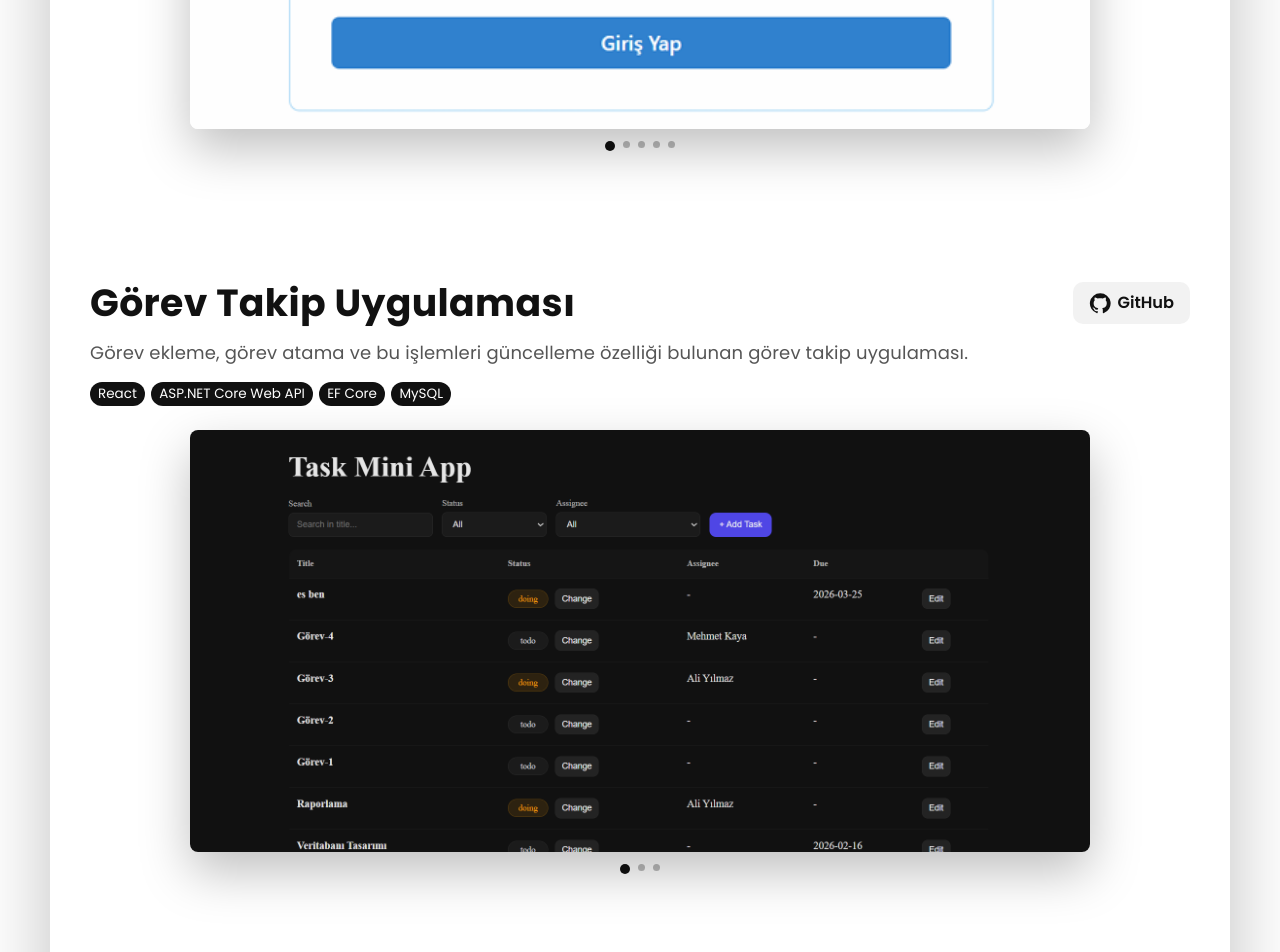
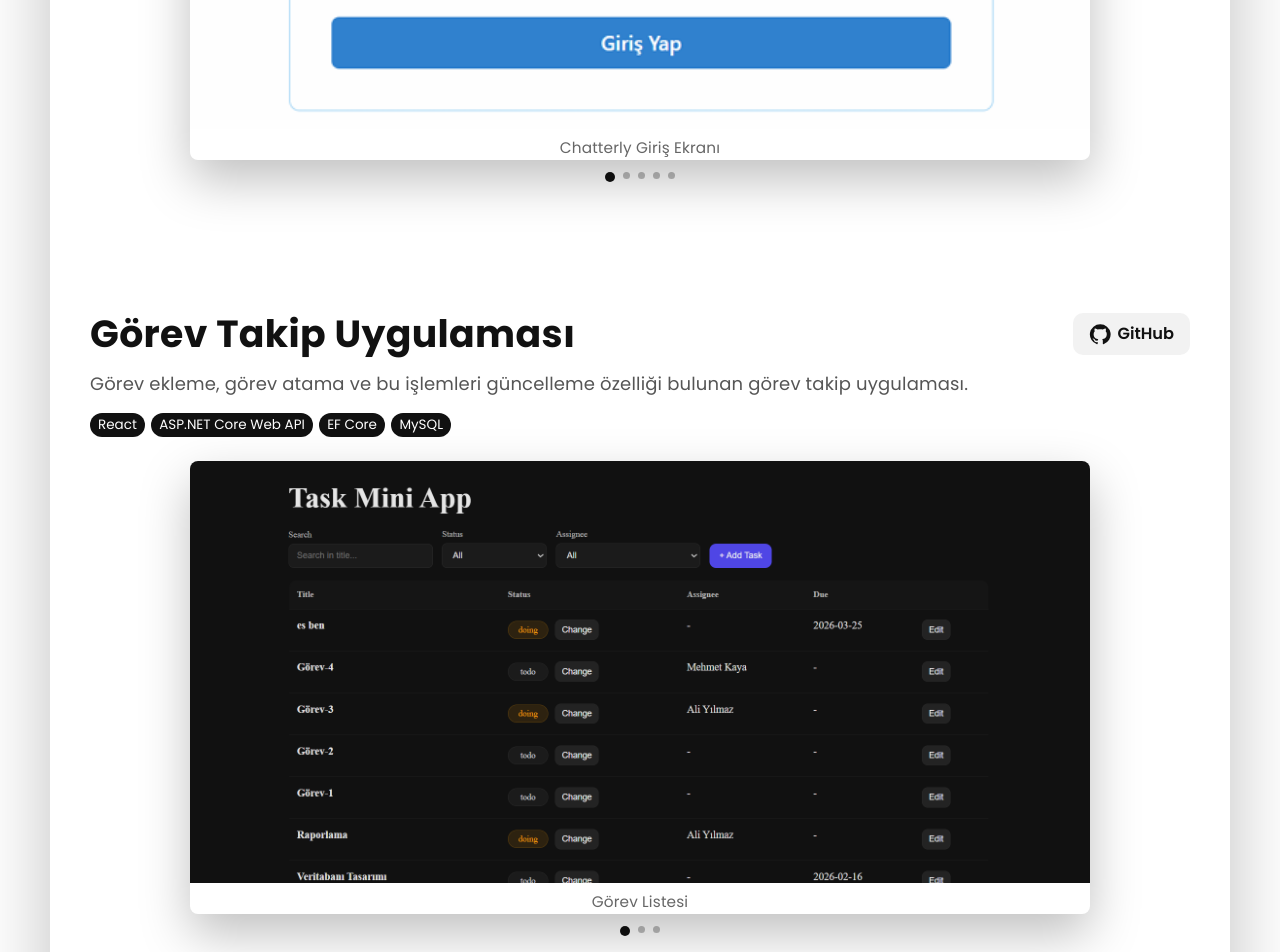
Before and after one commit to bircansen/portfolio, a React (Vite) app: page / in a window 1280 px wide. Shown: the part 1500-2452 px from the top of the page. Built offline with nearby package versions, Linux system fonts and the light colour scheme.

Commit message:
feat: add project captions

```diff
--- a/src/components/Projects.jsx
+++ b/src/components/Projects.jsx
@@ -55,6 +55,13 @@
         core: ["React", "Node.js", "Express", "WebSocket", "MongoDB", "RSA", "AES"],
       },
       slides: [chatterly1, chatterly2, chatterly3, chatterly4, chatterly5],
+       captions: [
+    "Chatterly Giriş Ekranı",
+    "Chatterly Kayıt Ekranı",
+    "Kullanıcı Profil Güncelleme",
+    "Sohbet & Mesajlaşma",
+    "Grup Sohbeti"
+  ],
       github: "https://github.com/bircansen/chat-app.git",
       live: "https://chatterly-lrhs.onrender.com/chats",
     },
@@ -65,6 +72,11 @@
         core: ["React", "ASP.NET Core Web API", "EF Core", "MySQL"],
       },
       slides: [gt1, gt2, gt3],
+      captions: [
+    "Görev Listesi",
+    "Görev Ekleme Modalı",
+    "Kullanıcı Bazlı Görev Tablosu"
+  ],
       github: "https://github.com/bircansen/task-mini-app.git",
     },
     {
@@ -75,6 +87,14 @@
         core: ["React", "Redux", "Express", "MongoDB", "Formik", "Yup"],
       },
       slides: [ec1, ec2, ec3, ec4, ec5, ec6],
+      captions: [
+    "Shopora Anasayfa",
+    "Favoriler Sayfası",
+    "Sepet Görünümü",
+    "Ödeme Ekranı",
+    "Arama Filtreleme",
+     "Kullanıcı Profil Güncelleme"
+  ],
       github: "https://github.com/bircansen/shopora.git",
     },
   ];
@@ -310,6 +330,20 @@
                       cursor: "zoom-in",
                     }}
                   />
+                  <Typography
+  sx={{
+    textAlign: "center",
+    mt: 1,
+    fontSize: { xs: "0.75rem", md: "0.85rem" },
+    color: "#666",
+    px: 1,
+
+    opacity: 1,
+    transition: "0.3s ease",
+  }}
+>
+  {project.captions?.[idx] || ""}
+</Typography>
                 </Box>
               </Box>
 
```
